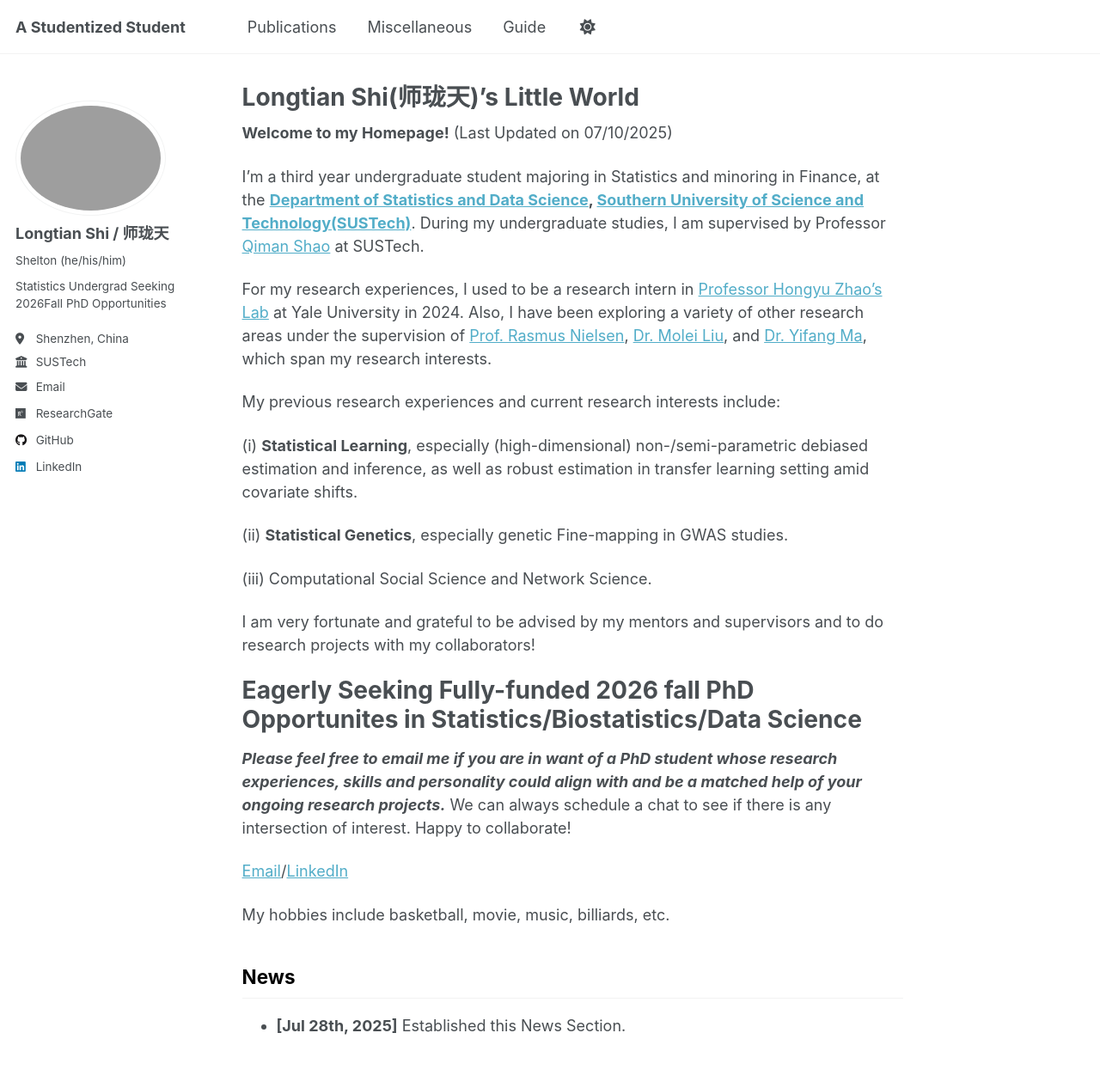
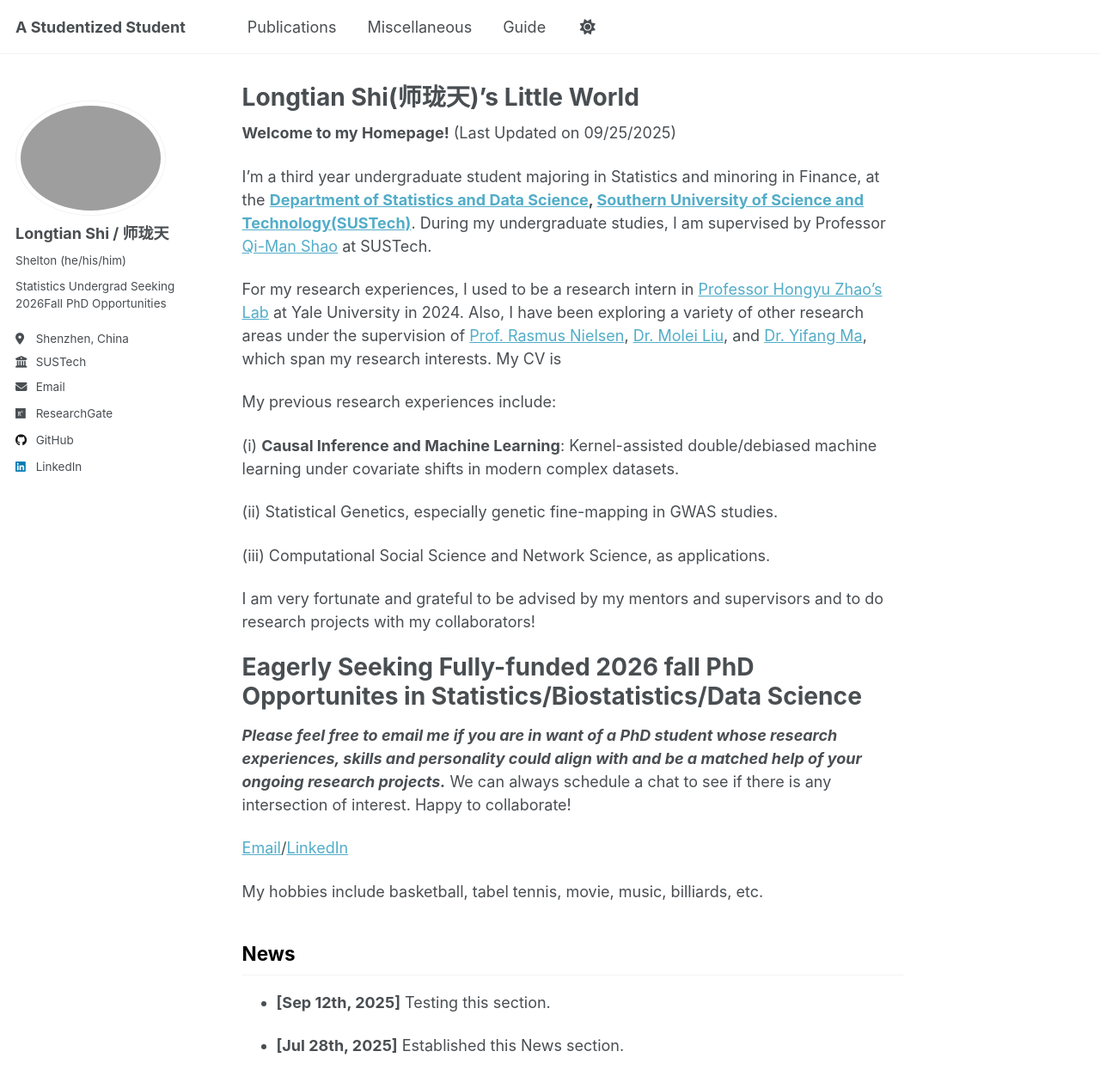
Before and after one commit to statslt/statslt.github.io, a Jekyll site: the page built from _pages/about.md, in a window 1280 px wide and 1400 px high. Shown: the top 1266 px of the window at 86% size. Built offline with Jekyll 4.4.1, drawn with Linux system fonts in a browser that asks for light colours; a script that is not in the unit is left out.

Commit message:
Update about.md
Signed-off-by: shelton <124960483+statslt@users.noreply.github.com>

```diff
--- a/_pages/about.md
+++ b/_pages/about.md
@@ -7,19 +7,19 @@ redirect_from:
   - /about.html
 ---
 
-**Welcome to my Homepage!** (Last Updated on 07/10/2025)
+**Welcome to my Homepage!** (Last Updated on 09/25/2025)
 
-I'm a third year undergraduate student majoring in Statistics and minoring in Finance, at the **[Department of Statistics and Data Science](https://stat-ds.sustech.edu.cn/?lang=en-us), [Southern University of Science and Technology(SUSTech)](https://www.sustech.edu.cn/en/)**. During my undergraduate studies, I am supervised by Professor [Qiman Shao](https://www.sustech.edu.cn/en/faculties/shaoqiman.html) at SUSTech.
+I'm a third year undergraduate student majoring in Statistics and minoring in Finance, at the **[Department of Statistics and Data Science](https://stat-ds.sustech.edu.cn/?lang=en-us), [Southern University of Science and Technology(SUSTech)](https://www.sustech.edu.cn/en/)**. During my undergraduate studies, I am supervised by Professor [Qi-Man Shao](https://www.sustech.edu.cn/en/faculties/shaoqiman.html) at SUSTech.
 
-For my research experiences, I used to be a research intern in [Professor Hongyu Zhao's Lab](https://zhaocenter.org/) at Yale University in 2024. Also, I have been exploring a variety of other research areas under the supervision of [Prof. Rasmus Nielsen](https://statistics.berkeley.edu/people/rasmus-nielsen), [Dr. Molei Liu](https://moleibobliu.github.io/), and [Dr. Yifang Ma](https://www.sustech.edu.cn/en/faculties/mayifang.html), which span my research interests.
+For my research experiences, I used to be a research intern in [Professor Hongyu Zhao's Lab](https://zhaocenter.org/) at Yale University in 2024. Also, I have been exploring a variety of other research areas under the supervision of [Prof. Rasmus Nielsen](https://statistics.berkeley.edu/people/rasmus-nielsen), [Dr. Molei Liu](https://moleibobliu.github.io/), and [Dr. Yifang Ma](https://www.sustech.edu.cn/en/faculties/mayifang.html), which span my research interests. My CV is
 
-My previous research experiences and current research interests include:
+My previous research experiences include:
 
-(i) **Statistical Learning**, especially (high-dimensional) non-/semi-parametric debiased estimation and inference, as well as robust estimation in transfer learning setting amid covariate shifts.
+(i) **Causal Inference and Machine Learning**: Kernel-assisted double/debiased machine learning under covariate shifts in modern complex datasets.
 
-(ii) **Statistical Genetics**, especially genetic Fine-mapping in GWAS studies.
+(ii) Statistical Genetics, especially genetic fine-mapping in GWAS studies.
 
-(iii) Computational Social Science and Network Science.
+(iii) Computational Social Science and Network Science, as applications.
 
 I am very fortunate and grateful to be advised by my mentors and supervisors and to do research projects with my collaborators!
 
@@ -30,14 +30,18 @@ Eagerly Seeking Fully-funded 2026 fall PhD Opportunites in Statistics/Biostatist
 [Email](shilt2022@mail.sustech.edu.cn)/[LinkedIn](https://www.linkedin.com/in/longtian-shi-280b14315/)
 
 
-My hobbies include basketball, movie, music, billiards, etc.
+My hobbies include basketball, tabel tennis, movie, music, billiards, etc.
 
 
 
 ## <font color = '#000000'>News</font>
 
 
-* **[Jul 28th, 2025]** Established this News Section.
+
+* **[Sep 12th, 2025]** Testing this section.
+
+
+* **[Jul 28th, 2025]** Established this News section.
 
 
 
```
